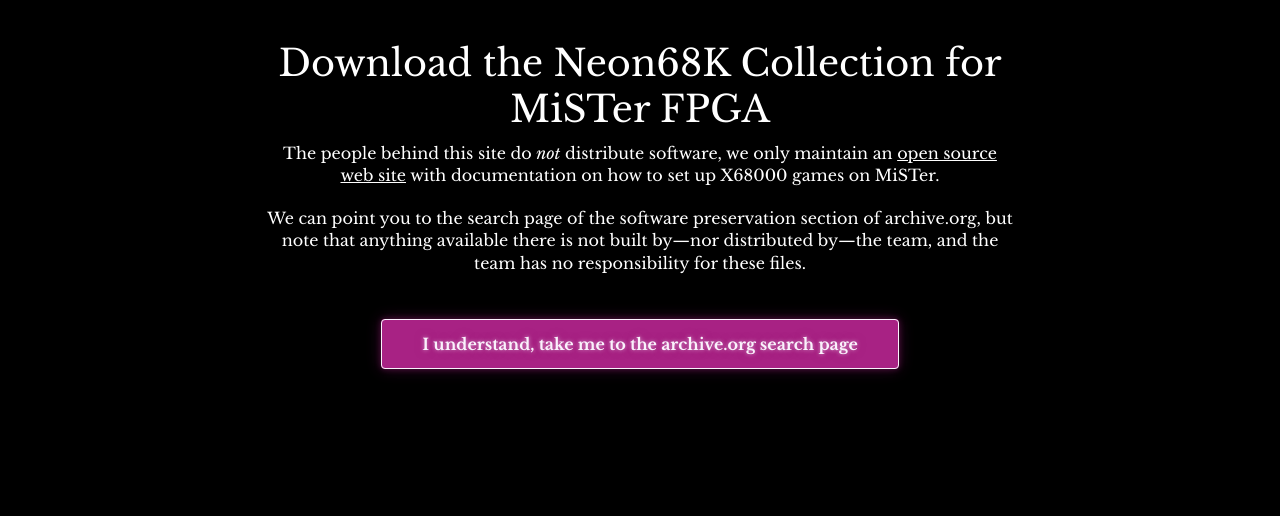
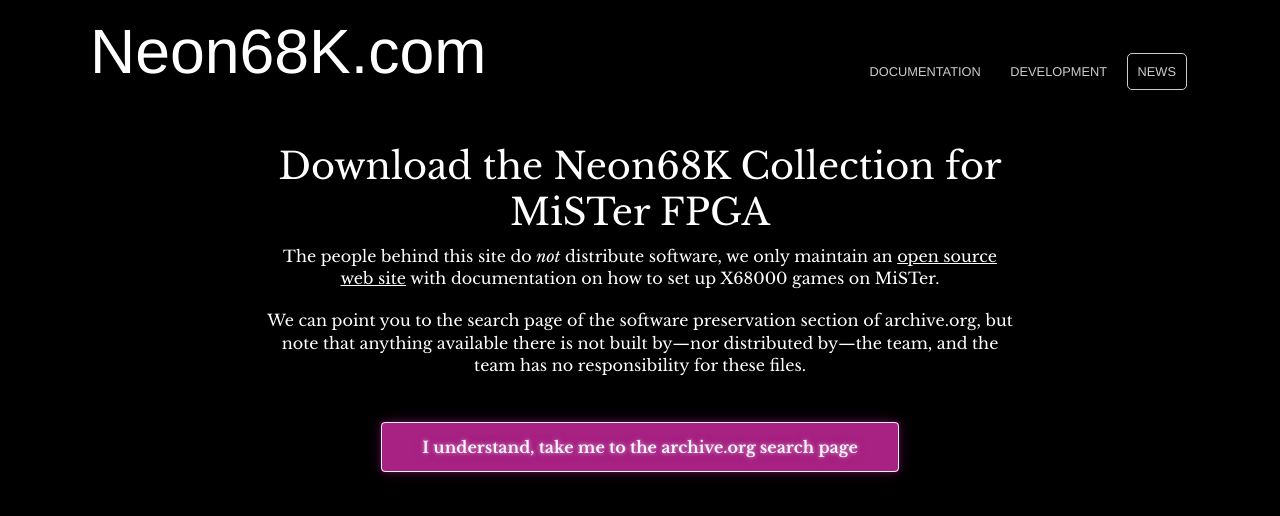
Before and after one commit to Neon68K/neon68k.github.io, a Jekyll site: the page built from download.html, in a window 1280 px wide. Shown: the top 516 px of the page. Built offline with Jekyll 4.4.1, drawn with Linux system fonts in a browser that asks for light colours.

Commit message:
Enable header

```diff
--- a/_includes/neon68k.css
+++ b/_includes/neon68k.css
@@ -199,8 +199,8 @@
 header {
 color: #fff;
 padding: 20px 0;
-background: #92000a;
-background: linear-gradient(to bottom,#92000a 0%,#92000a 100%) no-repeat #92000a;
+background: black;
+background: linear-gradient(to bottom,black 0%,black 100%) no-repeat black;
 }
 header a {
 color: #fff;
--- a/_layouts/default.html
+++ b/_layouts/default.html
@@ -18,12 +18,12 @@
 	<body>
 
 
-		<!-- <header>
+		<header>
 			<div class="container">
 				<div class="company-name"><h1 style="margin: 0.5em 0"><a {% if page.url =='/' %} style="visibility:hidden" {% endif %} href="{{ site.baseurl }}/">Neon68K.com</a></h1></div>
 				{% include navigation.html %}
 			</div>
-		</header> -->
+		</header>
 
 
 		{{ content }}
```
